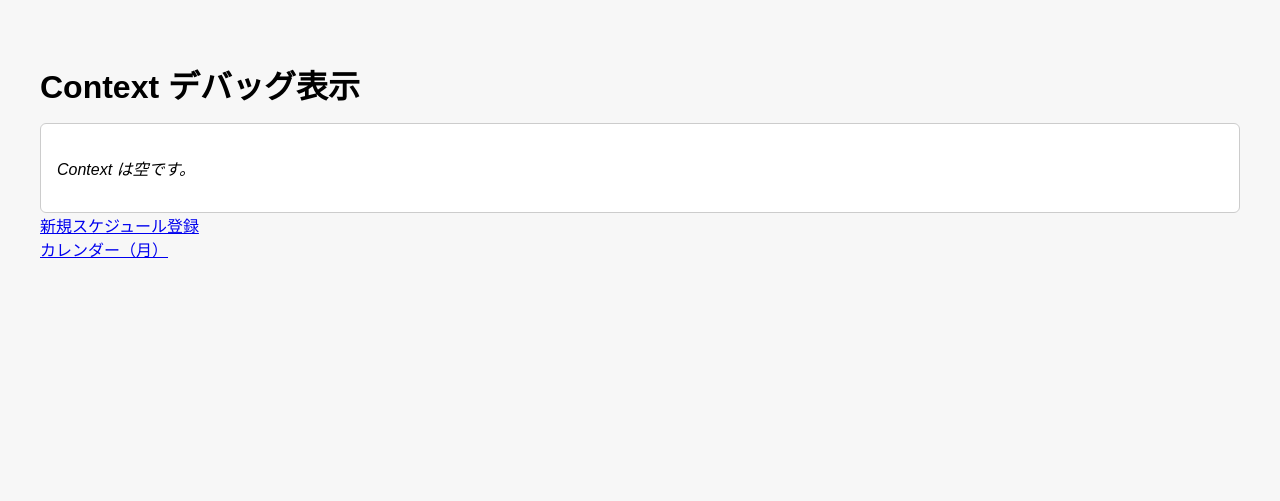
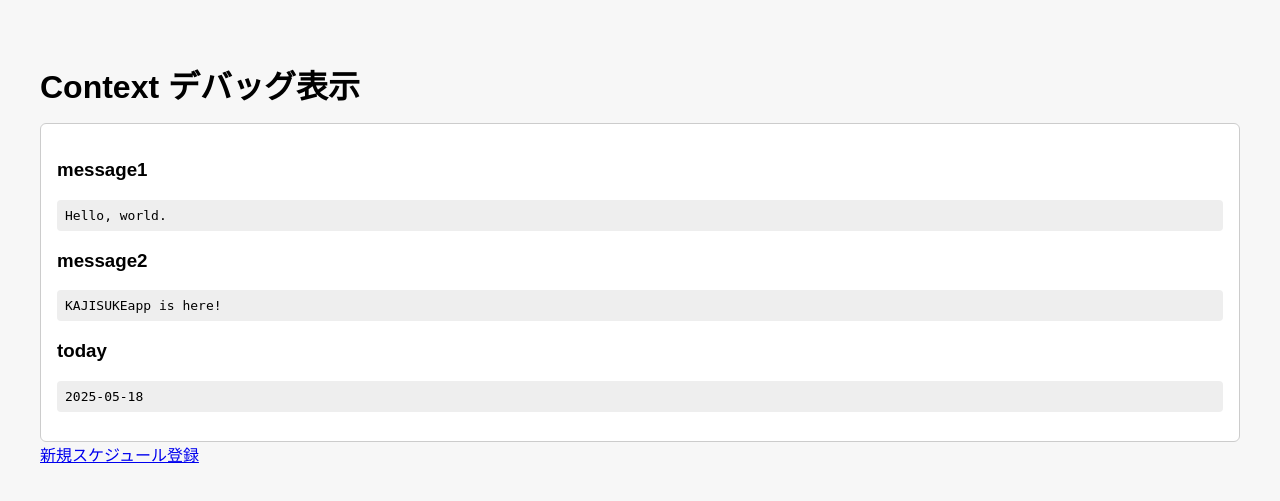
Before and after one commit to Hackathon-25spring-teamE/kajisuke, a Django app: page / in a window 1280 px wide. Shown: the top 501 px of the page. Run offline with Django 5.2, Linux system fonts and the light colour scheme.

Commit message:
dev.htmlからカレンダーのURLsakujo

```diff
--- a/apps/views/auth_views.py
+++ b/apps/views/auth_views.py
@@ -26,7 +26,7 @@ def hello_world(request):
     }
     # フロントページができたら、以下の形に書き換える（contextは直接渡す）
     # return render(request, '<フロントページのhtml>', context)
-    return render(request, 'dev/dev.html', context)
+    return render(request, 'dev/dev.html', {'context': context})
 
 
 # サインアップ
--- a/templates/dev/dev.html
+++ b/templates/dev/dev.html
@@ -48,9 +48,6 @@
     <div>
         <a href="{% url 'apps:schedules_create' %}">新規スケジュール登録</a>
     </div>
-    <div>
-        <a href="{% url 'apps:calendar_month' today.year today.month %}">カレンダー（月）</a>
-    </div>
 </body>
 
 </html>
```
